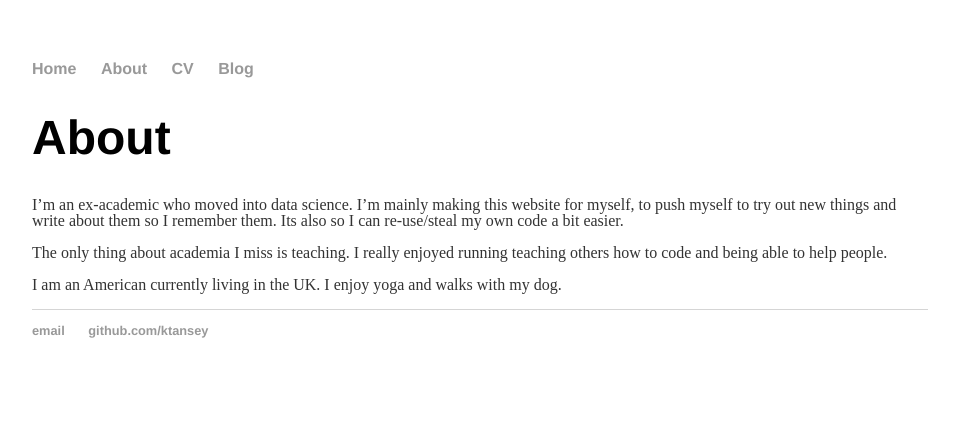
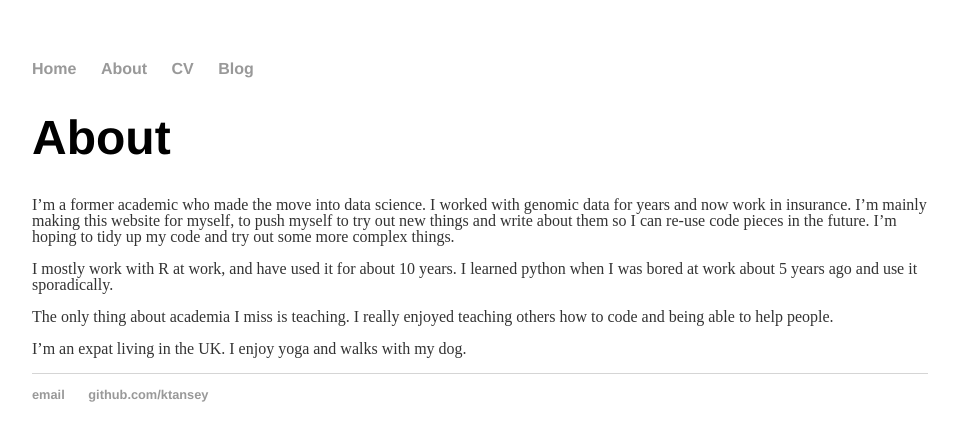
Before and after one commit to ktansey/ktansey.github.io, a Jekyll site: the page built from about/index.md, in a window 1280 px wide. Shown: the top 441 px of the page, without its empty margins (160-1119 px from the left). Built offline with Jekyll 4.4.1, drawn with Linux system fonts in a browser that asks for light colours.

Commit message:
Update index.md

```diff
--- a/about/index.md
+++ b/about/index.md
@@ -5,8 +5,10 @@ title: About
 
 # About
 
-I'm an ex-academic who moved into data science. I'm mainly making this website for myself, to push myself to try out new things and write about them so I remember them. Its also so I can re-use/steal my own code a bit easier.
+I'm a former academic who made the move into data science. I worked with genomic data for years and now work in insurance. I'm mainly making this website for myself, to push myself to try out new things and write about them so I can re-use code pieces in the future. I'm hoping to tidy up my code and try out some more complex things.
 
-The only thing about academia I miss is teaching. I really enjoyed running teaching others how to code and being able to help people.
+I mostly work with R at work, and have used it for about 10 years. I learned python when I was bored at work about 5 years ago and use it sporadically.
 
-I am an American currently living in the UK. I enjoy yoga and walks with my dog.
+The only thing about academia I miss is teaching. I really enjoyed teaching others how to code and being able to help people.
+
+I'm an expat living in the UK. I enjoy yoga and walks with my dog.
```
